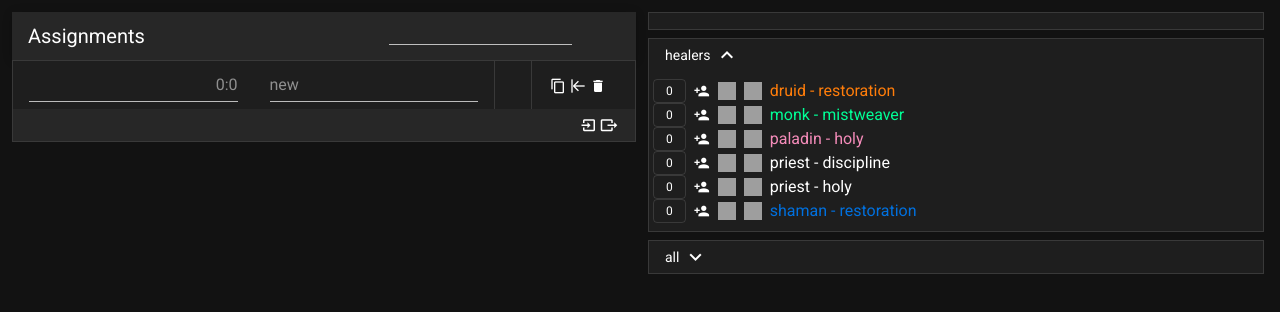
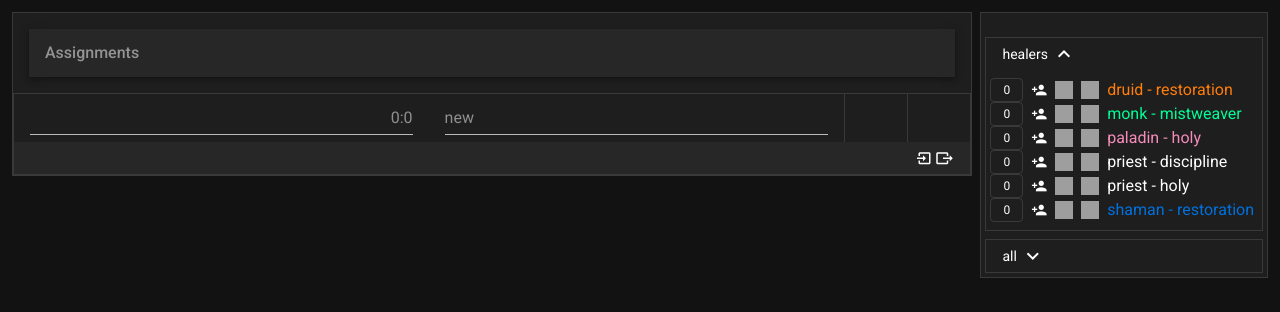
Before and after one commit to gtosh4/WoWCDHelper, a Vue app in the folder frontend/: page / in a window 1280 px wide. Shown: the top 312 px of the page. Built offline with nearby package versions, Linux system fonts and the light colour scheme; grey boxes are pictures that could not be loaded; what vue-resource would draw is missing.

Commit message:
Fine tune spacings and sizes

```diff
--- a/frontend/src/components/Assignee.vue
+++ b/frontend/src/components/Assignee.vue
@@ -1,13 +1,13 @@
 <template>
 <v-layout>
-  <v-chip v-if="!spell" label :color="classColour" class="assignee player" >
+  <v-chip v-if="!spell" label :color="classColour" class="player" >
     <v-icon class="handle">mdi-drag</v-icon>
     <WowIcon :className="className" />
     <WowIcon v-if="specName" :className="className" :specName="specName" />
     <WowIcon v-else />
     <v-text-field v-model="name" solo flat placeholder="Name" hide-details background-color="transparent" width="100%" />
   </v-chip>
-  <v-chip v-else label :color="classColour" draggable class="assignee spell">
+  <v-chip v-else label :color="classColour" draggable class="spell">
     <v-icon class="handle">mdi-drag</v-icon>
     <span class="mr-1">{{ assignmentCount }}</span>
     <Spell :spell="spell" />
--- a/frontend/src/components/Assignment.vue
+++ b/frontend/src/components/Assignment.vue
@@ -3,15 +3,16 @@
   @drop="handleDrop"
   @dragover.prevent="handleDragOver"
   @dragleave.prevent="handleDragLeave"
+  class="assignment"
 >
-<v-chip v-if="draggedOver" label disabled class="grey lighten-4" />
+  <InsertAssignment v-if="draggedOver" />
   <v-chip
     v-if="!spell"
     label
     :close="hover && !draggedOver"
     @mouseenter="hover = true"
     @mouseleave="hover = false"
-  class="assignment player"
+    class="player"
     :color="classColour"
     @click:close="remove"
   >
@@ -24,7 +25,7 @@
     :close="hover && !draggedOver"
     @mouseenter="hover = true"
     @mouseleave="hover = false"
-  class="assignment spell"
+    class="spell"
     :color="classColour"
     @click:close="remove"
   >
@@ -35,6 +36,7 @@
 </template>
 <script>
 import Spell from './Spell'
+import InsertAssignment from './InsertAssignment'
 
 import {classes, classIcon, specIcon, spec} from './wow_info'
 import {assignProps} from '../store/utils'
@@ -140,11 +142,12 @@ export default {
 
   components: {
     Spell,
+    InsertAssignment,
   },
 };
 </script>
 <style>
-.assignment {
+.assignment .v-chip {
   margin-left: 4px;
   margin-right: 4px;
 }
--- a/frontend/src/components/Cooldowns.vue
+++ b/frontend/src/components/Cooldowns.vue
@@ -1,15 +1,14 @@
 <template>
-<v-container id="cd-palette">
+<v-flex shrink id="cd-palette"><v-card outlined tile>
   <v-layout>
     <v-flex xs12 class="px-1 pb-1">
-      <v-card outlined tile>
 
       <v-list>
-          <v-list-item v-for="(player, index) in sortedPlayers" :key="index" class="assignee player">
-            <v-card outline tile width="100%" >
+        <v-list-item v-for="(player, index) in sortedPlayers" :key="index" class="assignee">
+          <v-card outlined tile width="100%" >
             <Assignee :assignId="player.id" />
-              <v-list class="mr-4">
-                <v-list-item v-for="(spell, i) in playerSpells[player.id]" :key="i" class="assignee spell">
+            <v-list>
+              <v-list-item v-for="(spell, i) in playerSpells[player.id]" :key="i">
                 <Assignee :assignId="spell.id" />
               </v-list-item>
             </v-list>
@@ -17,7 +16,6 @@
         </v-list-item>
       </v-list>
 
-      </v-card>
     </v-flex>
   </v-layout>
 
@@ -96,7 +94,7 @@
     </v-flex>
   </v-layout>
 
-</v-container>
+</v-card></v-flex>
 </template>
 <script>
 import Assignee from './Assignee'
@@ -203,10 +201,7 @@ export default {
 </script>
 <style>
 #cd-palette {
-  padding-top: 0;
-  padding-bottom: 0;
-  padding-left: 4px;
-  padding-right: 0px;
+  padding: 0 0 0 4px;
   /* max-width: min(25vw, 650px); */
   max-width: 650px;
 }
@@ -220,7 +215,16 @@ export default {
   padding-left: 4px;
   margin-bottom: 4px;
 }
-.v-list-item.assignee.spell {
+.v-list-item.assignee .v-list {
   padding-left: 32px;
+  padding-right: 32px;
+}
+.v-list-item.assignee .v-list-item {
+  min-height: 20px;
+  padding-left: 4px;
+  margin-bottom: 4px;
+}
+.v-list-item.assignee .player,.spell {
+  width: 100%;
 }
 </style>
--- a/frontend/src/components/Event.vue
+++ b/frontend/src/components/Event.vue
@@ -1,12 +1,12 @@
 <template>
-<tr>
+<tr @mouseenter="hover = true" @mouseleave="hover = false">
   <td class="event-time">
     <EventTextField v-model="timeStr" placeholder="0:0" />
   </td>
   <td class="event-label">
     <EventTextField v-model="label" :placeholder="eventId ? 'unnamed' : 'new'" />
   </td>
-  <td>
+  <td class="event-assignments">
     <v-layout fluid wrap fill-height align-center justify-start
       class="assignments"
       @drop="handleDrop"
@@ -14,19 +14,20 @@
       @dragleave.prevent="handleDragLeave"
     >
       <Assignment :eventId="eventId" :index="index" v-for="(assign, index) in assignments" :key="index" />
-      <v-chip v-if="draggedOver" label disabled class="grey lighten-4" />
+      <InsertAssignment v-if="draggedOver" />
     </v-layout>
   </td>
   <td class="event-actions">
-    <v-btn tile x-small icon tabindex="-1" @click="clone"><v-icon small>mdi-content-copy</v-icon></v-btn>
-    <v-btn tile x-small icon tabindex="-1" @click="clear"><v-icon small>mdi-arrow-collapse-left</v-icon></v-btn>
-    <v-btn tile x-small icon tabindex="-1" @click="remove"><v-icon small>mdi-delete</v-icon></v-btn>
+    <v-btn v-if="hover && !draggedOver" tile x-small icon tabindex="-1" @click="clone"><v-icon small>mdi-content-copy</v-icon></v-btn>
+    <v-btn v-if="hover && !draggedOver" tile x-small icon tabindex="-1" @click="clear"><v-icon small>mdi-arrow-collapse-left</v-icon></v-btn>
+    <v-btn v-if="hover && !draggedOver" tile x-small icon tabindex="-1" @click="remove"><v-icon small>mdi-delete</v-icon></v-btn>
   </td>
 </tr>
 </template>
 <script>
 import Assignment from './Assignment'
 import EventTextField from './EventTextField'
+import InsertAssignment from './InsertAssignment'
 
 import moment from 'moment'
 import { eventProps } from '../store/utils';
@@ -37,6 +38,7 @@ function padTime(t) {
 
 export default {
   data: () => ({
+    hover: false,
     draggedOver: false,
   }),
 
@@ -120,6 +122,7 @@ export default {
   components: {
     Assignment,
     EventTextField,
+    InsertAssignment,
   },
 };
 </script>
@@ -138,10 +141,6 @@ export default {
 .v-data-table td.event-time {
   padding-left: 8px;
   padding-right: 8px;
-}
-.v-data-table td.event-time .v-input {
-  margin-top: 0px;
-  padding-top: 0px;
   min-width: 50px;
 }
 .v-data-table td.event-time input {
@@ -151,10 +150,16 @@ export default {
 .v-data-table td.event-label {
   padding-left: 8px;
   padding-right: 8px;
-}
-.v-data-table td.event-label .v-input {
-  margin-top: 0px;
-  padding-top: 0px;
   min-width: 100px;
 }
+
+.v-data-table td.event-assignments {
+  padding-left: 8px;
+  padding-right: 8px;
+}
+
+.assignments .assignment {
+  padding-left: 2px;
+  padding-right: 2px;
+}
 </style>
--- a/frontend/src/components/EventTextField.vue
+++ b/frontend/src/components/EventTextField.vue
@@ -53,9 +53,6 @@ export default {
 .v-input {
   margin-top: 0px;
   padding-top: 0px;
-  min-width: 50px;
-}
-input {
-  text-align: end;
+  width: 100%;
 }
 </style>
--- /dev/null
+++ b/frontend/src/components/InsertAssignment.vue
@@ -0,0 +1,31 @@
+<template>
+<v-chip label disabled :color="color" />
+</template>
+<script>
+export default {
+  data: () => ({
+  }),
+
+  props: {
+    value: {
+    },
+  },
+
+  computed: {
+    color() {
+      return "grey lighten-4"
+    },
+  },
+
+  methods: {
+  },
+
+  mounted() {
+  },
+
+  components: {
+  },
+};
+</script>
+<style>
+</style>
--- a/frontend/src/components/Planner.vue
+++ b/frontend/src/components/Planner.vue
@@ -1,13 +1,19 @@
 <template>
-<v-container py-0 id="cd-planner">
-  <v-toolbar dense>
-    <v-toolbar-title>Assignments</v-toolbar-title>
+<v-flex py-0 grow id="cd-planner"><v-card outlined tile>
+  <v-card-title><v-toolbar dense>
+    <v-toolbar-title>
+      <v-text-field
+        single-line
+        hide-details
+        placeholder="Assignments"
+        id="plan-name"
+      />
+    </v-toolbar-title>
     <v-spacer />
     <v-toolbar-items>
-      <v-text-field />
       <v-btn tile icon><v-icon>mdi-save</v-icon></v-btn>
     </v-toolbar-items>
-  </v-toolbar>
+  </v-toolbar></v-card-title>
 
   <v-card outlined tile>
     <v-data-table
@@ -46,7 +52,7 @@
 
     </v-data-table>
   </v-card>
-</v-container>
+</v-card></v-flex>
 </template>
 <script>
 import Event from './Event'
@@ -92,9 +98,6 @@ export default {
 </script>
 <style>
 #cd-planner {
-  padding-top: 0;
-  padding-bottom: 0;
-  padding-left: 0px;
-  padding-right: 4px;
+  padding: 0 4px 0 0;
 }
 </style>
```
Lines whose indentation alone changed are shown as unchanged.
